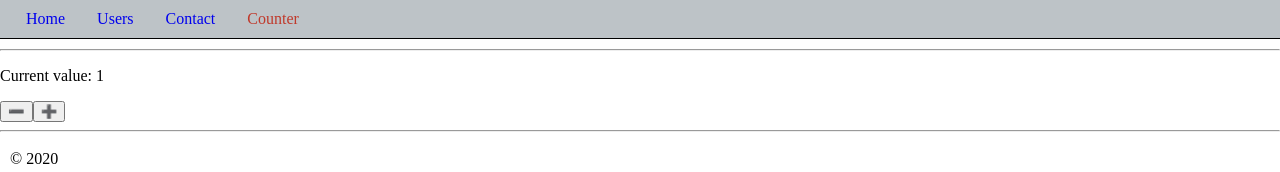
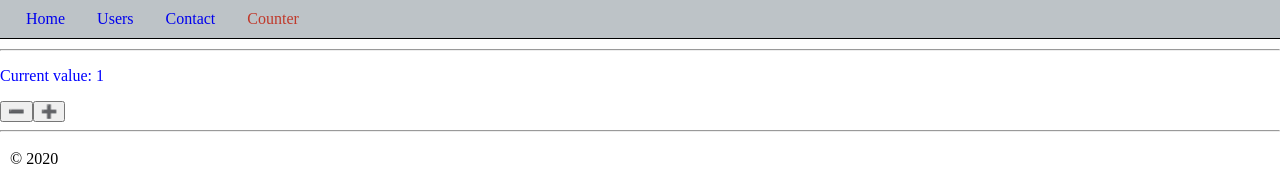
Before and after one commit to patrykomiotek/pd-react-app, a React (Create React App) app: page /counter in a window 1280 px wide. Shown: the top 172 px of the page. Built offline with nearby package versions, Linux system fonts and the light colour scheme.

Commit message:
context version 2

```diff
--- a/src/App.js
+++ b/src/App.js
@@ -1,3 +1,5 @@
+import { createContext } from 'react';
+
 import {
   BrowserRouter as Router,
   Switch,
@@ -13,6 +15,17 @@ import UserUpdate from './pages/Users/UserUpdate';
 import Home from './pages/Home';
 import Contact from './pages/Contact';
 import Counter from './components/Counter';
+
+const themes = {
+  blue: {
+    color: 'blue'
+  },
+  red: {
+    color: 'red'
+  }
+};
+export const Theme = createContext(themes.red);
+Theme.displayName = 'Theme';
 
 function App() {
   return (
@@ -30,7 +43,11 @@ function App() {
           <Route path="/users/:bizon"><UserDetails /></Route>
           <Route path="/users"><Users /></Route>
           <Route path="/contact"><Contact /></Route>
-          <Route path="/counter"><Counter /></Route>
+          <Route path="/counter">
+            <Theme.Provider value={themes.blue}>
+              <Counter />
+            </Theme.Provider>
+          </Route>
           <Route path="/" exact><Home /></Route>
         </Switch>
       </Router>
--- a/src/components/Counter/Counter.js
+++ b/src/components/Counter/Counter.js
@@ -1,4 +1,5 @@
 import useCounter from './useCounter';
+import { Theme } from '../../App';
 
 function Counter({ initialValue = 1 }) {
 
@@ -18,11 +19,15 @@ function Counter({ initialValue = 1 }) {
   // const increment2 = counterData2.increment;
 
   return (
-    <div>
-      <p>Current value: {count1}</p>
-      <button onClick={decrement1}>➖</button>
-      <button onClick={increment1}>➕</button>
-    </div>
+    <Theme.Consumer>
+      {values => (
+        <div>
+          <p style={{ color: values.color }}>Current value: {count1}</p>
+          <button onClick={decrement1}>➖</button>
+          <button onClick={increment1}>➕</button>
+        </div>
+      )}
+    </Theme.Consumer>
   );
 }
 
```
